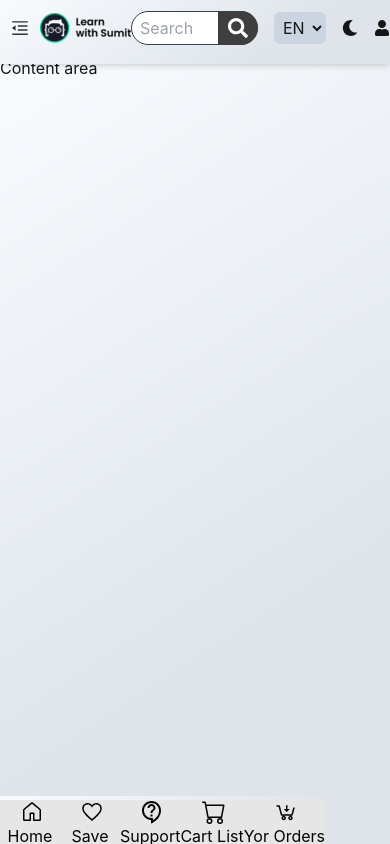
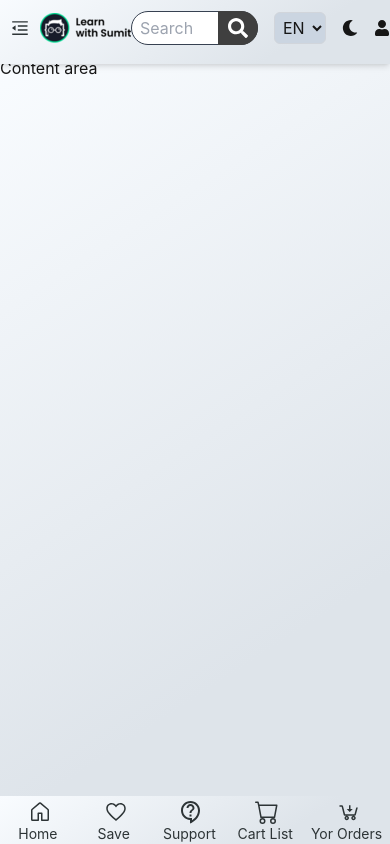
Before and after one commit to HasanDevBD/noshin-group, a Next.js app: page / in a window 390 px wide. Built offline with nearby package versions, Linux system fonts and the light colour scheme.

Commit message:
sidebar full responsive done

```diff
--- a/src/app/globals.css
+++ b/src/app/globals.css
@@ -136,3 +136,10 @@ body.dark-mode .main-content {
   background: #1e293b;
   color: #69778a;
 }
+
+.fj {
+  color: #717171 #3d3d3d #e6e6e6 #cfcfcf;
+}
+.extraCls {
+  background-color: #00ffff;
+}
--- a/src/app/layout.js
+++ b/src/app/layout.js
@@ -16,26 +16,24 @@ export default function RootLayout({ children }) {
       lang="en"
       className={`${inter.className} scroll-smooth focus:scroll-auto`}
     >
-      <body className="bg-gray-300 h-screen w-screen flex flex-col">
-        <div className="h-14 text-white flex items-center relative">
+      <body className="bg-gray-300 min-h-screen w-full flex flex-col">
+        <div className="h-14 text-white flex items-center">
           <Navbar />
         </div>
-        <div className="flex-1">
-          <div className="flex h-full w-full md:flex-row flex-col overflow-hidden">
-            <div
-              id="guide-inner-content"
-              className={`fixed w-full h-12 bottom-0 md:w-20 md:left-0 md:static
-                md:h-full  lg:w-60 lg:h-full lg:hover:overflow-y-auto
-                transition-all duration-300 bg-lt-gradient bg-ltBackground text-ltColor dark:bg-drBackground
-                  dark:bg-dr-gradient Background dark:text-[#f8e9e9] `}
-            >
-              <Sidebar />
-            </div>
+        <div className="flex-1 md:pt-2 flex flex-col md:flex-row overflow-hidden">
+          <div
+            id="guide-inner-content"
+            className={`fixed bottom-0 w-full h-12 md:static md:w-20 lg:w-60 md:h-full lg:h-full lg:hover:overflow-y-auto transition-all duration-300 bg-lt-gradient bg-ltBackground text-ltColor dark:bg-drBackground dark:bg-dr-gradient dark:text-[#f8e9e9]`}
+          >
+            <Sidebar />
+          </div>
 
-            <div className="flex-1 bg-gray-300  ">{children}</div>
-          </div>
+          <div className="flex-1 bg-gray-300">{children}</div>
         </div>
       </body>
     </html>
   );
 }
+/*
+
+*/
--- a/src/components/ItemList.js
+++ b/src/components/ItemList.js
@@ -1,5 +1,5 @@
 import Link from "next/link";
-import React from "react";
+
 import { MdHome } from "react-icons/md";
 
 export default function ItemList({
@@ -11,17 +11,17 @@ export default function ItemList({
   return (
     <>
       {" "}
-      <li className="flex  items-center  font-normal">
+      <li className={`flex items-center `}>
         <Link
           href={Url}
-          className="flex w-full flex-col md:flex-row  md:mx-2  bg-[#E6E6E6] hover:bg-[#CFCFCF] text-[#030303] md:w-[calc(100%-12px)]  items-center md:rounded-lg antialiased  leading-6 md:min-h-[40px] "
+          className={`flex md:bg-[#00ffff] w-full flex-col lg:flex-row md:mx-2  md:w-[calc(100%-12px)] items-center md:rounded-lg antialiased leading-6 md:min-h-[40px]`}
           tabIndex={Index}
           title={Name}
         >
-          <span className=" pl-5 mr-4 ">
-            <Icon className="h-6 w-6 " />
+          <span className="pl-5 mr-4">
+            <Icon className="h-6 w-6" />
           </span>
-          <span className="flex-1 ">{Name}</span>
+          <span className="flex-1 text-sm md:text-lg">{Name}</span>
         </Link>
       </li>
     </>
--- a/src/components/sidebar.js
+++ b/src/components/sidebar.js
@@ -1,7 +1,7 @@
 "use client";
 
 import Link from "next/link";
-import { useState } from "react";
+
 import { FaHeart } from "react-icons/fa";
 import { GoHome } from "react-icons/go";
 import { BsCart } from "react-icons/bs";
@@ -10,34 +10,30 @@ import { IoMenu } from "react-icons/io5";
 import { getMobileMenuItems } from "@/data/menu_icons";
 import ItemList from "./ItemList";
 
-// 717171 3D3D3D
-//E6E6E6 CFCFCF
 const menus = getMobileMenuItems();
 const Sidebar = () => {
   return (
-    <>
-      <aside
-        // id="guide-inner-content"
-        className="container  border-b-white relative top-1 flex-shrink-0"
-      >
-        <nav className="navigation absolute w-full ">
-          <div className=" ">
-            <ul className="list flex md:flex-col md:gap-2 ">
-              {menus.map((menu, inx) => (
+    <aside className=" border-b-white relative top-1 flex-shrink-0">
+      <nav className="navigation absolute w-full to ">
+        <ul className="list flex justify-around md:flex-col md:gap-2">
+          {" "}
+          {menus.map((menu, index) => (
             <ItemList
               key={menu.id}
               Url={menu.path}
               Name={menu.name}
               Icon={menu.icon}
-                  Index={inx}
+              Index={index}
             />
           ))}
         </ul>
-          </div>
       </nav>
     </aside>
-    </>
   );
 };
 
 export default Sidebar;
+//dark:md:hover:bg-fuchsia-600
+/**
+
+ */
```
Lines whose indentation alone changed are shown as unchanged.
